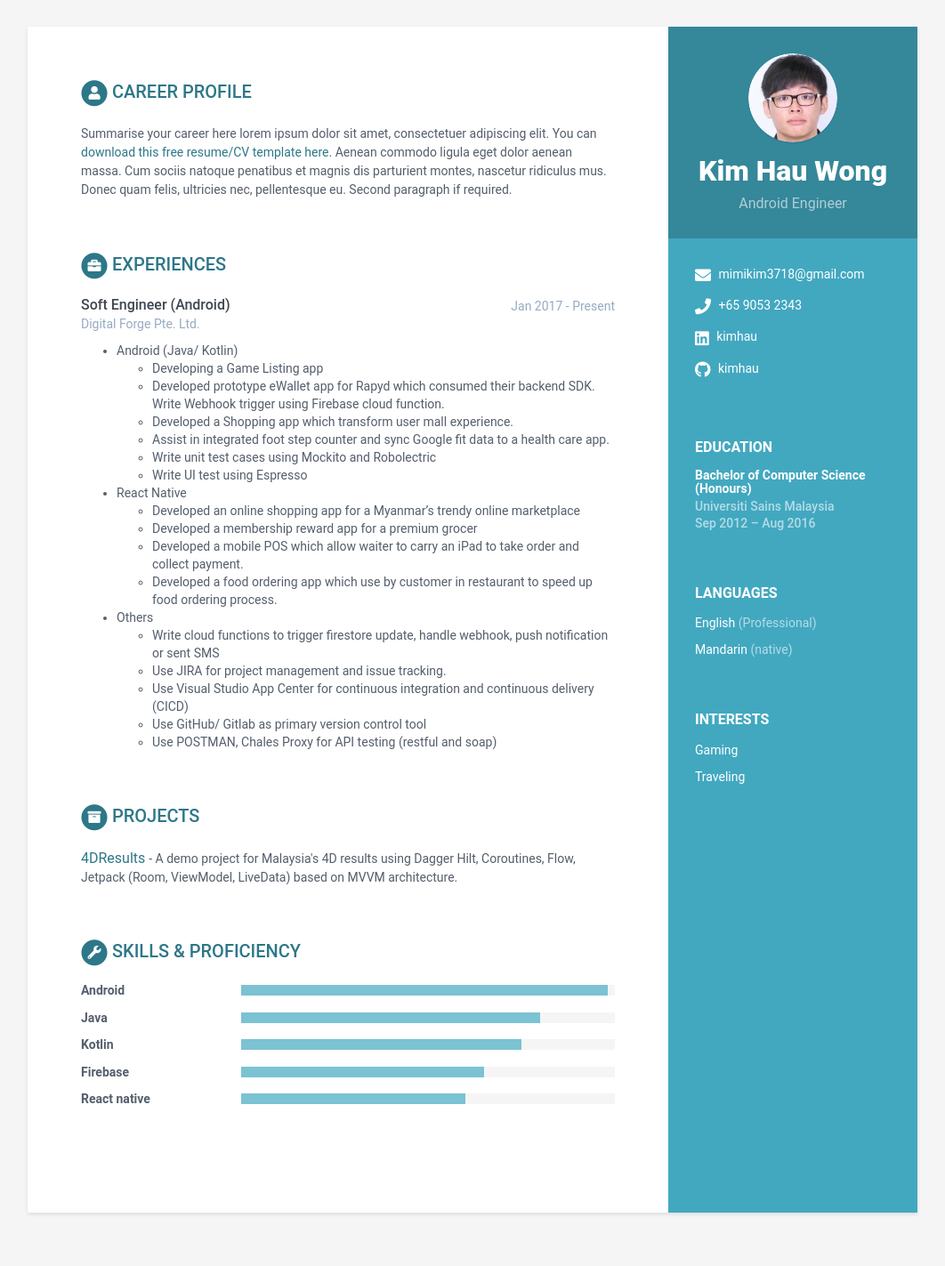
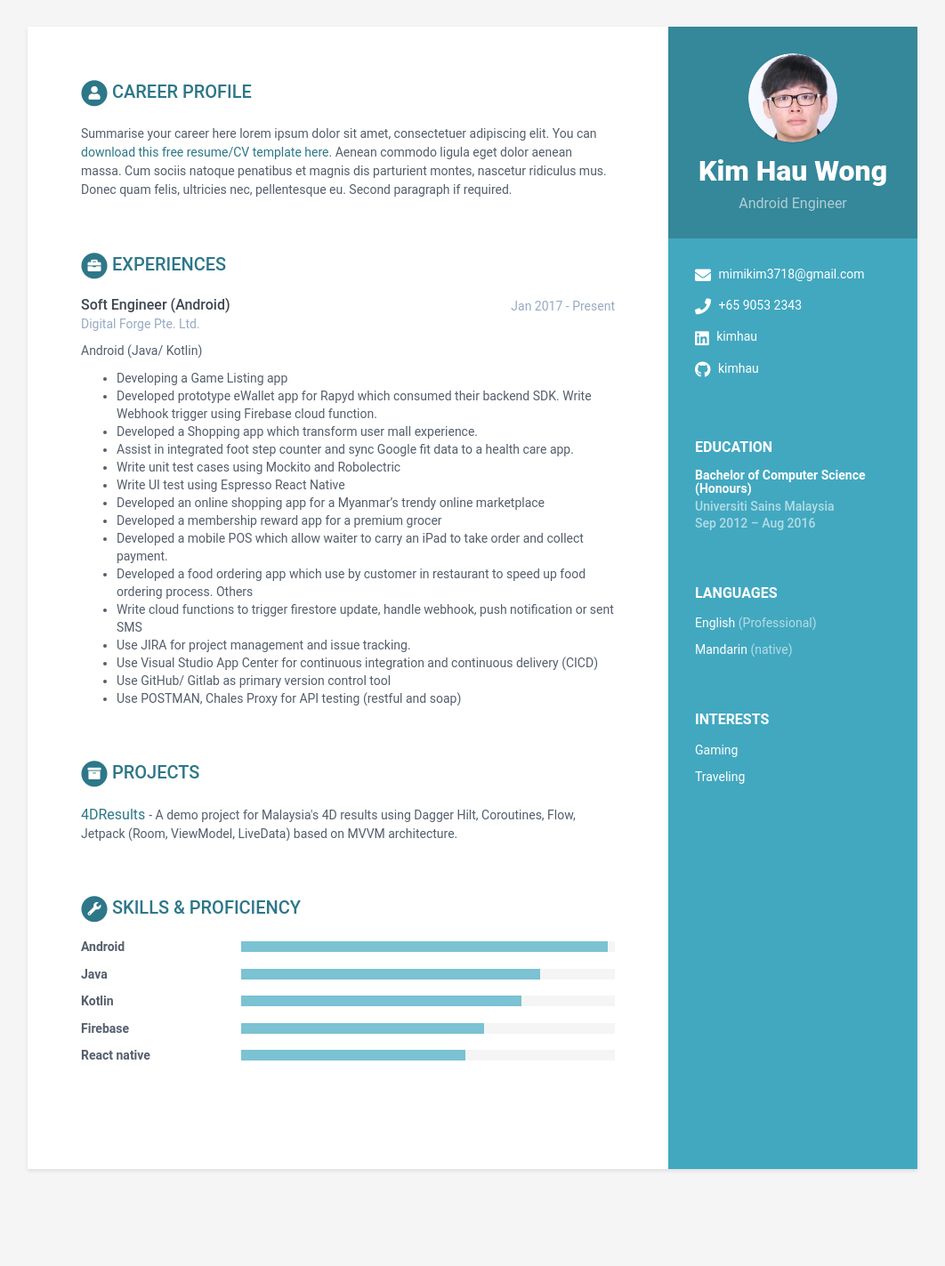
Before and after one commit to kimhau/kimhau.github.io, a Jekyll site: the page built from index.html, in a window 1280 px wide. Shown: the whole page at 89% size, without its empty margins (109-1171 px from the left). Built offline with Jekyll 4.4.1, drawn with Linux system fonts in a browser that asks for light colours; after the commit the page ends 1374 px from its top, so only the background shows below that.

```diff
--- a/_data/data.yml
+++ b/_data/data.yml
@@ -64,20 +64,20 @@ experiences:
     - role: Soft Engineer (Android)
       time: Jan 2017 - Present
       company: Digital Forge Pte. Ltd.
-      details: |
-        - Android (Java/ Kotlin)
+      details: |+
+        Android (Java/ Kotlin)
           - Developing a Game Listing app
           - Developed prototype eWallet app for Rapyd which consumed their backend SDK. Write Webhook trigger using Firebase cloud function.
           - Developed a Shopping app which transform user mall experience.
           - Assist in integrated foot step counter and sync Google fit data to a health care app.
           - Write unit test cases using Mockito and Robolectric
           - Write UI test using Espresso
-        - React Native
+        React Native
           - Developed an online shopping app for a Myanmar's trendy online marketplace
           - Developed a membership reward app for a premium grocer
           - Developed a mobile POS which allow waiter to carry an iPad to take order and collect payment.
           - Developed a food ordering app which use by customer in restaurant to speed up food ordering process.
-        - Others
+        Others
           - Write cloud functions to trigger firestore update, handle webhook, push notification or sent SMS
           - Use JIRA for project management and issue tracking.
           - Use Visual Studio App Center for continuous integration and continuous delivery (CICD)
```
